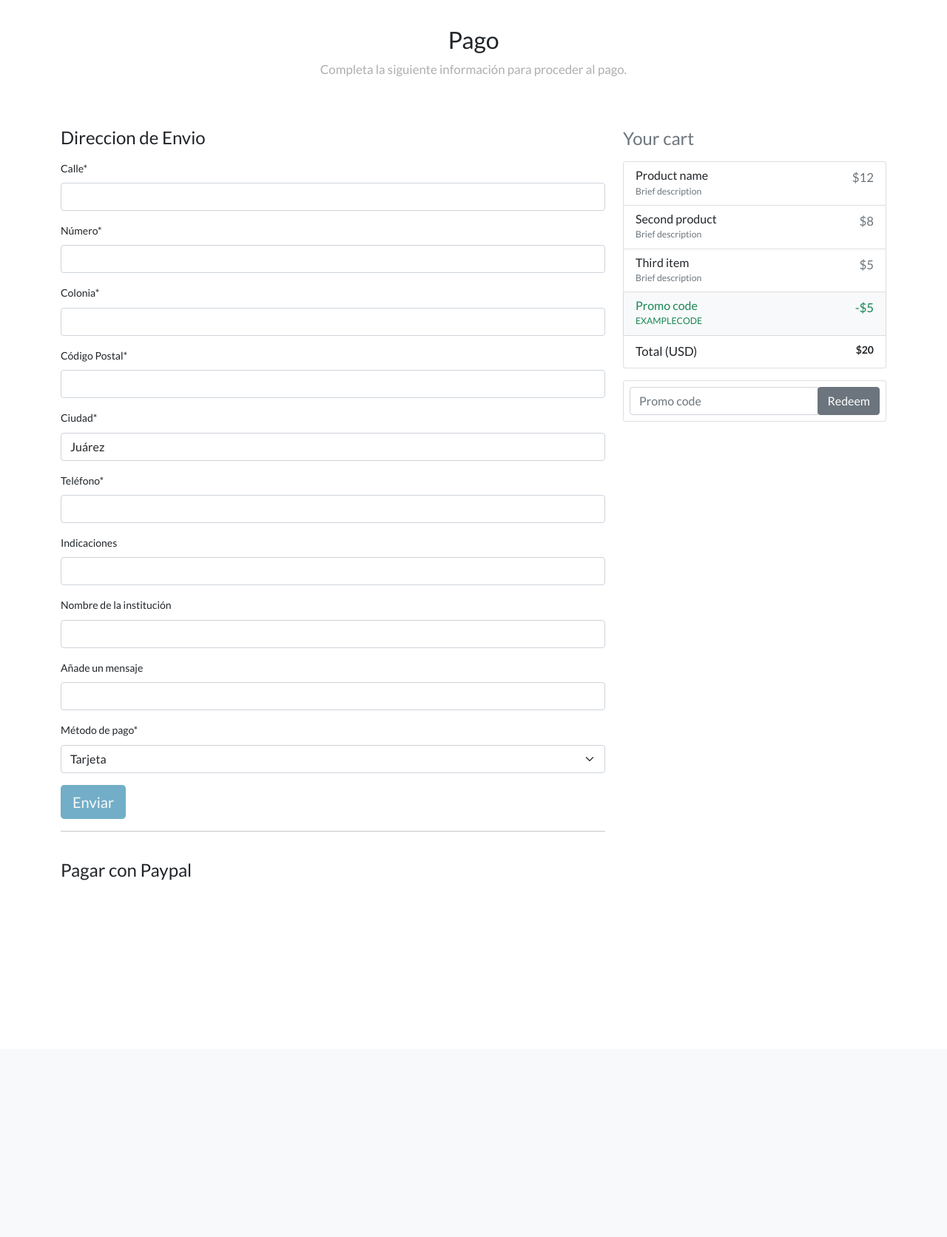
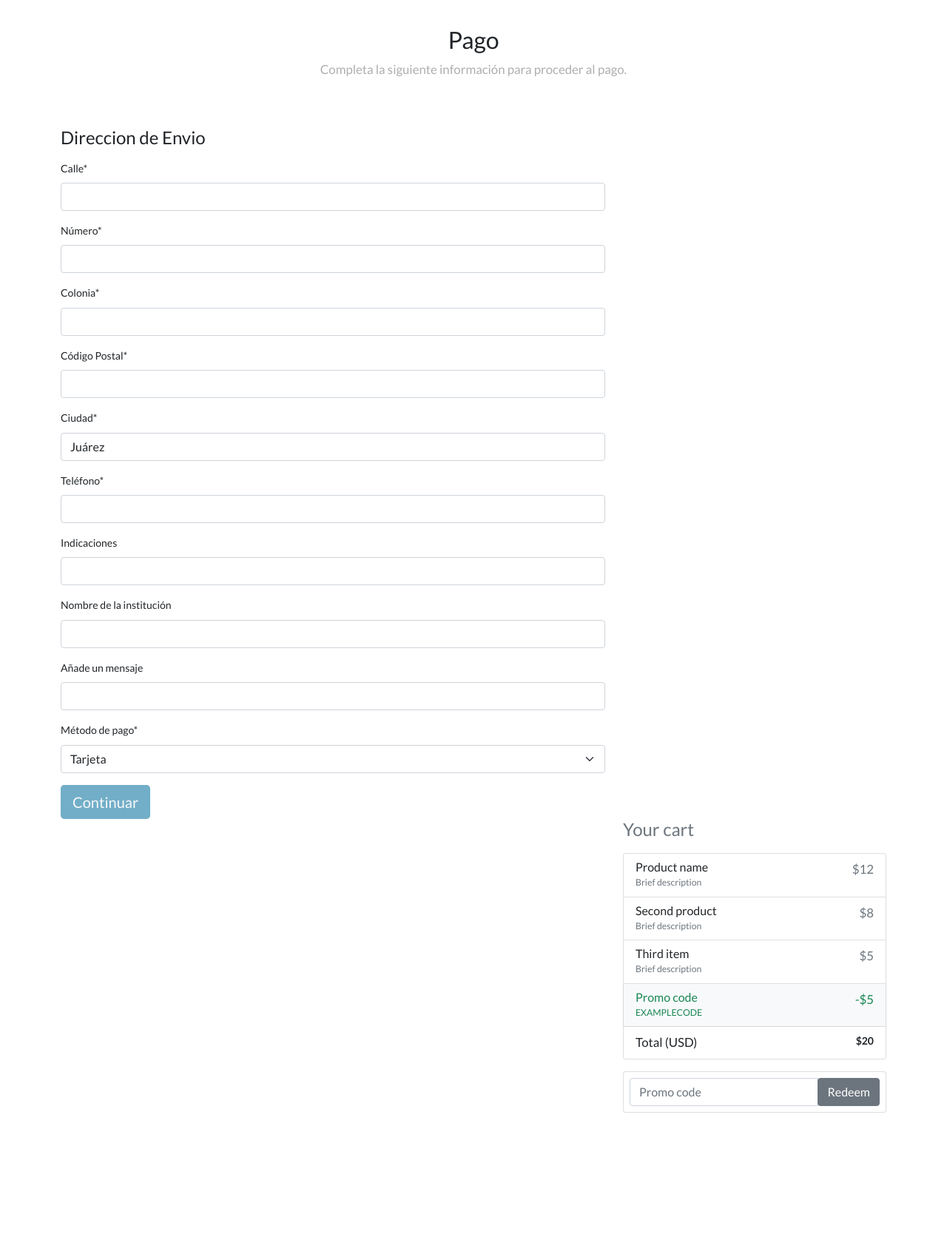
Before and after one commit to F3lixI/proyectoTopicos, a Django app: page /checkout in a window 1280 px wide. Shown: the part 103-1775 px from the top of the page at 74% size. Before the commit the page ends 1293 px from the top, so only its background shows below. Run offline with Django 4.2, Linux system fonts and the light colour scheme; some libraries are stand-ins or nearby versions.

Commit message:
paypal listo

```diff
--- a/Venta/templates/checkout.html
+++ b/Venta/templates/checkout.html
@@ -287,35 +287,39 @@
 
         <!-- Direccion -->
         <div class="col-md-8 order-md-1">
-          <h4 class="mb-3">Direccion de Envio</h4>
           <form class="needs-validation" novalidate method="post">
 
               {% csrf_token %}
               <!-- Formulario de dirección -->
               {% if form %}
+                <h4 class="mb-3">Direccion de Envio</h4>
                   {{ form|crispy }}
-                  <button type="submit" name="direccion-submit" class="btn btn-primary btn-block btn-lg">Enviar</button>
+                  <button type="submit" name="direccion-submit" class="btn btn-primary btn-block btn-lg">Continuar</button>
               {% endif %}
               <!-- Formulario de pago -->
               {% if formPayment %}
-
                   {{ formPayment|crispy }}
 
-                  <button type="submit" name="payment-submit" class="btn btn-primary btn-block btn-lg" >Enviar</button>
+                  <button type="submit" name="payment-submit" class="btn btn-primary btn-block btn-lg" >Pagar</button>
 
               {% endif %}
-              <hr>
+
               <br>
 
             </div>
 
           </form>
 
+            <div class="col-md-8 order-md-1">
+                {% if paypal %}
+          <h4 class="mb-3">Pagar con Paypal</h4>
+                {{ paypal.render }}
+
+          {% endif %}
+            </div>
+
         </div>
-        <h4 class="mb-3">Pagar con Paypal</h4>
-              {{ paypal.render }}
 
-              <br><br><br>
       </div>
 
       <footer class="my-5 pt-5 text-muted text-center text-small">
--- a/Venta/views.py
+++ b/Venta/views.py
@@ -199,41 +199,48 @@ def checkout(request):
         if 'direccion-submit' in request.POST:
             form = DomicilioForm(request.POST)
 
+            #obtiene el metodo de pago del formulario
+            metodo_pago = request.POST.get('payment_method')
+
 
             if form.is_valid():
-                host = request.get_host()
 
-                #obtiene el carrito de la sesion
-                carrito = request.session.get('carrito', {})
 
-                #consulta las flores que estan en el carrito
-                flores = Flores.objects.filter(id__in=carrito.keys())
+                if metodo_pago == 'tarjeta':
+                    formPayment = PaymentForm()
+                    return render(request, 'checkout.html', {'formPayment': formPayment})
+                else:
+                    host = request.get_host()
 
-                #calcula el total de la compra
-                total = sum(flor.price * carrito[str(flor.id)] for flor in flores)
+                    #obtiene el carrito de la sesion
+                    carrito = request.session.get('carrito', {})
 
-                paypal_checkout = {
-                    'business': settings.PAYPAL_RECEIVER_EMAIL,
-                    'amount': total,
-                    'item_name': 'Flores',
-                    'invoice': str(uuid.uuid4()),
-                    'currency_code': 'USD',
-                    #'notify_url': 'http://{}{}'.format(host, reverse('paypal-ipn')),
-                    #'return_url': 'http://{}{}'.format(host, reverse('profile')),
-                    #'cancel_return': 'http://{}{}'.format(host, reverse('checkout')),
-                }
+                    #consulta las flores que estan en el carrito
+                    flores = Flores.objects.filter(id__in=carrito.keys())
 
-                print(paypal_checkout)
+                    #calcula el total de la compra
+                    total = sum(flor.price * carrito[str(flor.id)] for flor in flores)
 
-                paypal_payment = PayPalPaymentsForm(initial=paypal_checkout)
+                    paypal_checkout = {
+                        'business': settings.PAYPAL_RECEIVER_EMAIL,
+                        'amount': total,
+                        'item_name': 'Flores',
+                        'invoice': str(uuid.uuid4()),
+                        'currency_code': 'USD',
+                        #'notify_url': 'http://{}{}'.format(host, reverse('paypal-ipn')),
+                        #'return_url': 'http://{}{}'.format(host, reverse('profile')),
+                        #'cancel_return': 'http://{}{}'.format(host, reverse('checkout')),
+                    }
 
-                formPayment = PaymentForm()
+                    paypal_payment = PayPalPaymentsForm(initial=paypal_checkout)
 
-                context = {
-                    'paypal': paypal_payment,
-                }
+                    formPayment = PaymentForm()
 
-                return render(request, 'checkout.html', context)
+                    context = {
+                        'paypal': paypal_payment,
+                    }
+
+                    return render(request, 'checkout.html', context)
             else:
                 # Si el formulario de dirección no es válido, vuelve a mostrarlo con los errores
                 return render(request, 'checkout.html', {'form': form})
```
